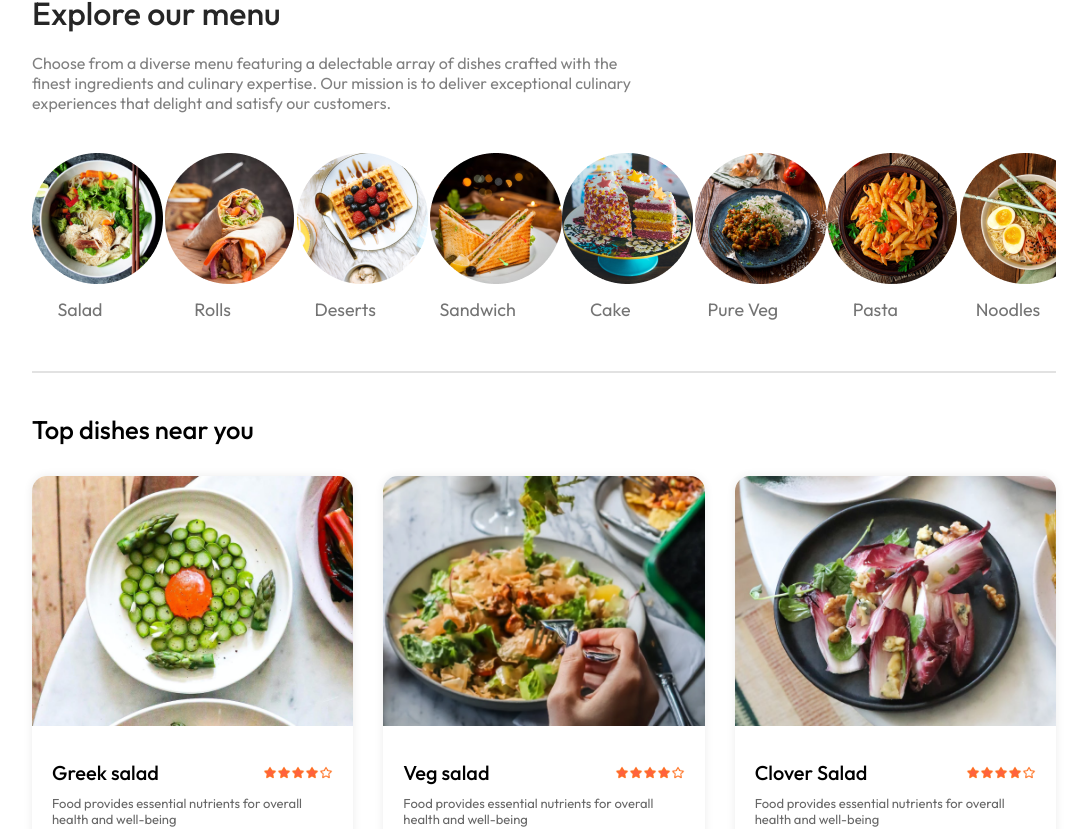
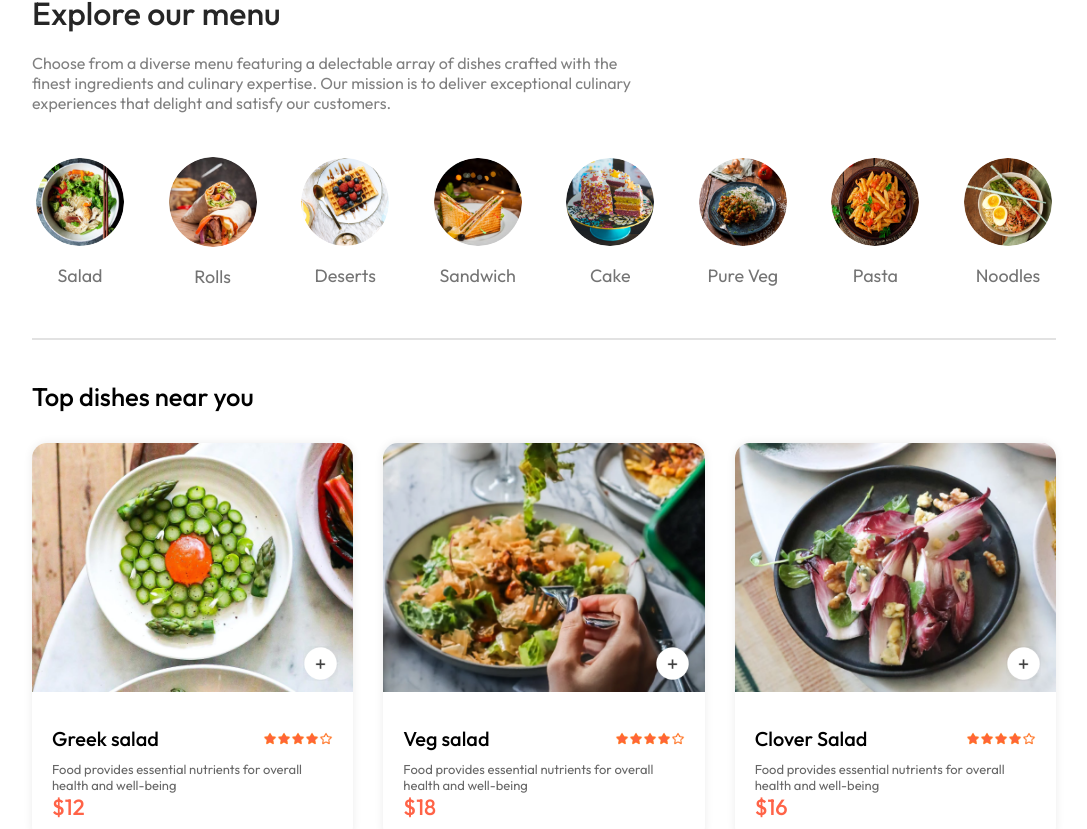
Before and after one commit to manu-gitxen/food_del, a React (Vite) app in the folder frontend/: page / in a window 1280 px wide. Shown: the part 584-1413 px from the top of the page, without its empty margins (96-1183 px from the left). Built offline with nearby package versions, Linux system fonts and the light colour scheme.

Commit message:
cart function

```diff
--- a/frontend/src/components/ExploreMenu/ExploreMenu.css
+++ b/frontend/src/components/ExploreMenu/ExploreMenu.css
@@ -50,3 +50,10 @@
     padding: 2px;
 
 }
+.explore-menu-list-item img{
+    width: 100%;
+    border-radius: 50%;
+    border: 4px solid transparent;
+    box-sizing: border-box;
+    transition: 0.2s;
+}
--- a/frontend/src/components/FoodItem/FoodItem.css
+++ b/frontend/src/components/FoodItem/FoodItem.css
@@ -37,3 +37,32 @@
     font-weight: 500;
     color: tomato;
 }
+.food-item-img-container{
+    position: relative;
+
+
+}
+.food-item-img-container .add{
+    width: 35px;
+    position: absolute;
+    bottom: 15px;
+    right: 15px;
+    cursor: pointer;
+    border-radius: 15%;
+}
+.food-item-counter{
+    position: absolute;
+    bottom: 15px;
+    right: 15px;
+    background-color: white;
+    display: flex;
+    align-items: center;
+    gap: 10px;
+    padding: 6px 10px;
+    border-radius: 15px;
+    background-color: white;
+}
+.food-item-counter img{
+    width: 30px;
+    cursor: pointer;
+}
--- a/frontend/src/components/FoodItem/FoodItem.jsx
+++ b/frontend/src/components/FoodItem/FoodItem.jsx
@@ -1,12 +1,25 @@
 import React from 'react'
 import './FoodItem.css'
 import { assets, food_list } from '../../assets/frontend_assets/assets'
+import { useContext } from 'react'
+import { StoreContext } from '../../Context/StoreContext'
 
 const FoodItem = ({id,name,description,price,image}) => {
+
+    const{cartItems,addToCart,removeFromCart} = useContext(StoreContext);
   return (
     <div className='food-item'>
         <div className="food-item-img-container">
             <img className='food-item-image' src={image} alt={name} />
+            {
+                !cartItems[id]
+                ?<img className='add' onClick={()=>addToCart(id)} src={assets.add_icon_white} alt="Add Icon" />
+                :<div className="food-item-counter">
+                    <img onClick={()=>removeFromCart(id)}   src={assets.remove_icon_red} alt="" />
+                    <p>{cartItems[id]}</p>
+                    <img onClick={()=>addToCart(id)}  src={assets.add_icon_green  } alt="" />
+                    </div>
+            }
         </div>
         <div className="food-item-info">
             <div className="food-item-name-rating">
--- a/frontend/src/context/StoreContext.jsx
+++ b/frontend/src/context/StoreContext.jsx
@@ -1,10 +1,38 @@
-import { createContext } from "react";
+import { createContext, useEffect } from "react";
 import { food_list } from "../assets/frontend_assets/assets";
+import { useState } from "react";
 
 export const StoreContext = createContext(null)
 const StoreContextProvider = (props)=>{
+    const [cartItems, setCartItems] = useState({});
+
+    const addToCart = (itemId) => {
+        if (!cartItems[itemId]) {
+          setCartItems((prev)=>({...prev, [itemId]: 1}));
+        }
+        else{
+            setCartItems((prev)=>({...prev,[itemId]:prev[itemId]+1}) );
+        }
+    }
+
+    const removeFromCart = (itemId) => {
+        setCartItems((prev)=>({...prev, [itemId]:prev[itemId]-1}))
+
+
+    }
+    useEffect(()=>{
+        console.log(cartItems);
+    },[cartItems])
+
+
+
+
     const contextValue = {
-        food_list
+        food_list,
+        cartItems,
+        setCartItems,
+        addToCart,
+        removeFromCart
 
     }
     return(
```
